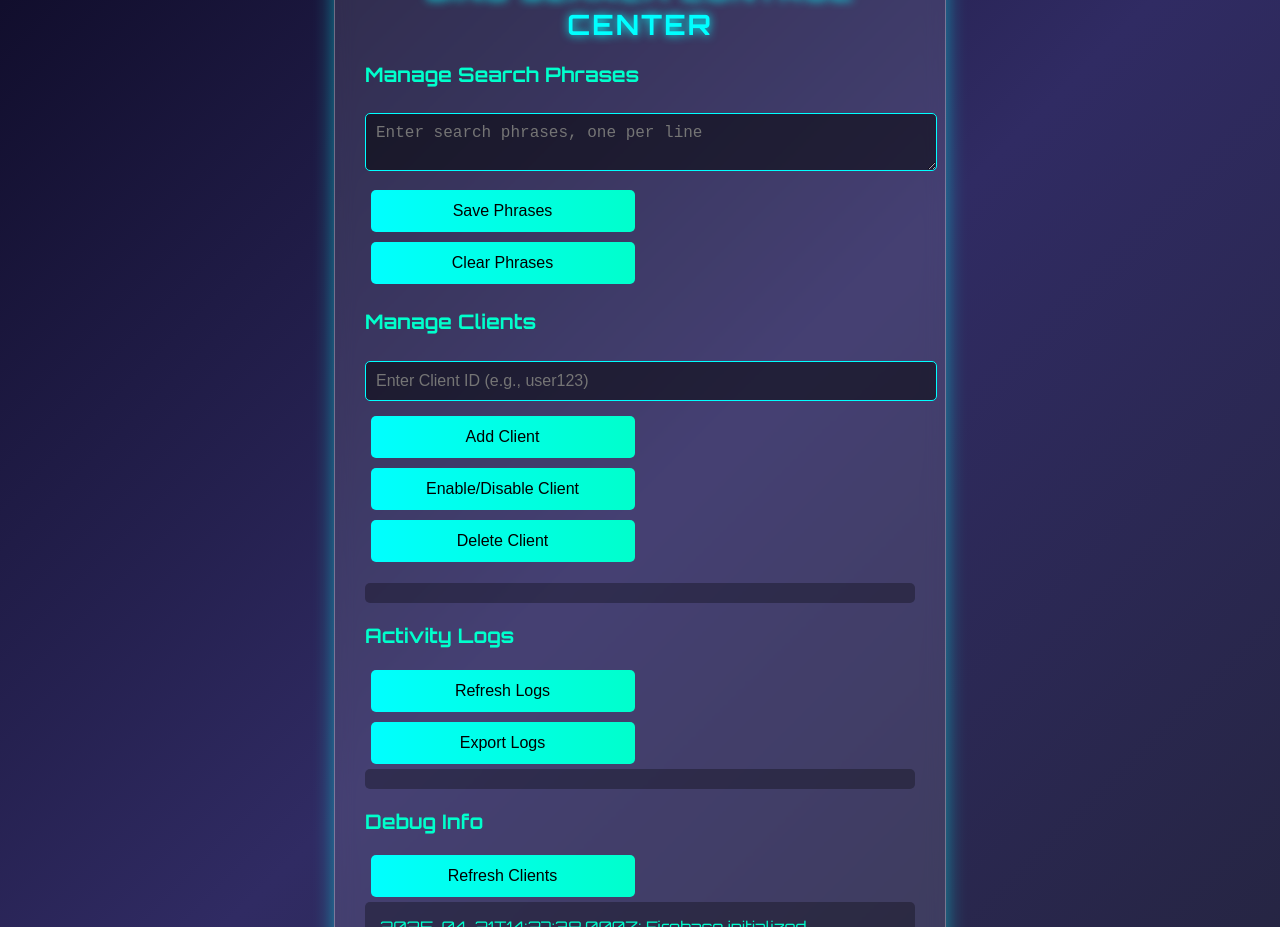
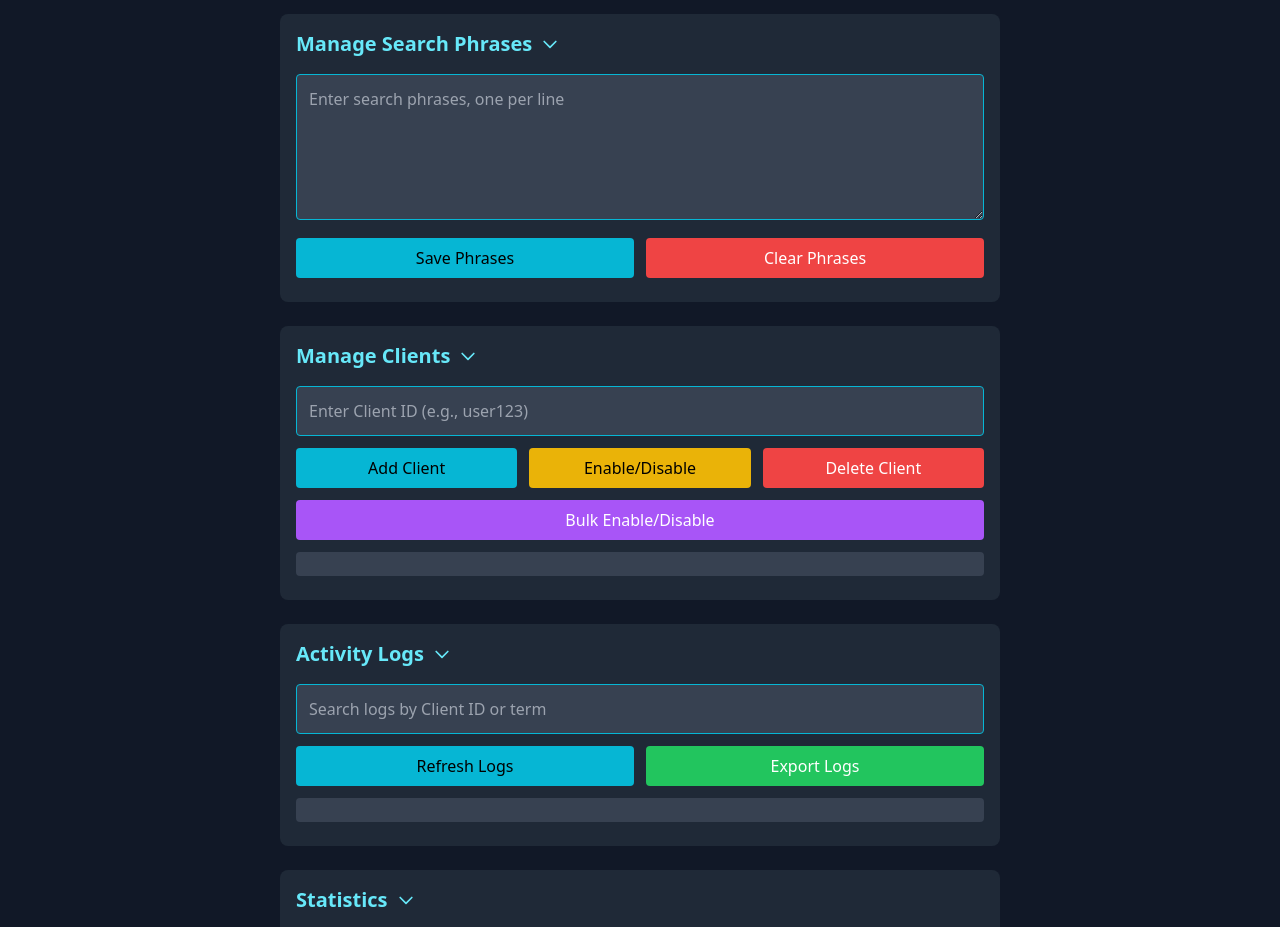
Before and after one commit to Rahul3600/bing-admin-panel0, a plain HTML site: page index.html in a window 1280 px wide. Shown: the part 78-1005 px from the top of the page. Drawn offline with nearby package versions, Linux system fonts and the light colour scheme; no server answers.

Commit message:
Update index.html

```diff
--- a/index.html
+++ b/index.html
@@ -4,38 +4,80 @@
     <meta charset="UTF-8">
     <meta name="viewport" content="width=device-width, initial-scale=1.0">
     <title>Bing Search Admin Panel</title>
-    <link href="https://fonts.googleapis.com/css2?family=Orbitron:wght@400;700&display=swap" rel="stylesheet">
-    <link rel="stylesheet" href="styles.css">
+    <script src="https://cdn.tailwindcss.com"></script>
 </head>
-<body>
-    <div class="container">
-        <h1>Bing Search Control Center</h1>
-        <section>
-            <h2>Manage Search Phrases</h2>
-            <textarea id="searchTerms" placeholder="Enter search phrases, one per line"></textarea>
-            <button onclick="saveSearchTerms()">Save Phrases</button>
-            <button onclick="clearSearchTerms()">Clear Phrases</button>
+<body class="bg-gray-900 text-white font-sans">
+    <div class="container mx-auto p-6 max-w-3xl">
+        <h1 class="text-3xl font-bold text-center text-cyan-400 mb-8">Bing Search Control Center</h1>
+
+        <!-- Search Phrases Section -->
+        <section class="mb-6 bg-gray-800 rounded-lg p-4">
+            <h2 class="text-xl font-semibold text-cyan-300 cursor-pointer flex items-center" onclick="toggleSection('phrases')">
+                <span>Manage Search Phrases</span>
+                <svg id="phrases-icon" class="w-5 h-5 ml-2" fill="none" stroke="currentColor" viewBox="0 0 24 24"><path stroke-linecap="round" stroke-linejoin="round" stroke-width="2" d="M19 9l-7 7-7-7"></path></svg>
+            </h2>
+            <div id="phrases-content" class="mt-4">
+                <textarea id="searchTerms" class="w-full p-3 bg-gray-700 border border-cyan-500 rounded text-white" rows="5" placeholder="Enter search phrases, one per line"></textarea>
+                <div class="mt-3 flex space-x-3">
+                    <button onclick="saveSearchTerms()" class="flex-1 bg-cyan-500 hover:bg-cyan-600 text-black py-2 rounded transition" title="Save phrases to Firebase">Save Phrases</button>
+                    <button onclick="clearSearchTerms()" class="flex-1 bg-red-500 hover:bg-red-600 text-white py-2 rounded transition" title="Clear all phrases">Clear Phrases</button>
+                </div>
+                <p id="searchTermsFeedback" class="mt-2 text-sm"></p>
+            </div>
         </section>
-        <section>
-            <h2>Manage Clients</h2>
-            <input type="text" id="clientId" placeholder="Enter Client ID (e.g., user123)">
-            <button onclick="addClientId()">Add Client</button>
-            <button onclick="toggleClientStatus()">Enable/Disable Client</button>
-            <button onclick="deleteClient()">Delete Client</button>
-            <ul id="clientList"></ul>
+
+        <!-- Clients Section -->
+        <section class="mb-6 bg-gray-800 rounded-lg p-4">
+            <h2 class="text-xl font-semibold text-cyan-300 cursor-pointer flex items-center" onclick="toggleSection('clients')">
+                <span>Manage Clients</span>
+                <svg id="clients-icon" class="w-5 h-5 ml-2" fill="none" stroke="currentColor" viewBox="0 0 24 24"><path stroke-linecap="round" stroke-linejoin="round" stroke-width="2" d="M19 9l-7 7-7-7"></path></svg>
+            </h2>
+            <div id="clients-content" class="mt-4">
+                <input type="text" id="clientId" class="w-full p-3 bg-gray-700 border border-cyan-500 rounded text-white" placeholder="Enter Client ID (e.g., user123)">
+                <div class="mt-3 flex space-x-3">
+                    <button onclick="addClientId()" class="flex-1 bg-cyan-500 hover:bg-cyan-600 text-black py-2 rounded transition" title="Add a new client">Add Client</button>
+                    <button onclick="toggleClientStatus()" class="flex-1 bg-yellow-500 hover:bg-yellow-600 text-black py-2 rounded transition" title="Toggle client status">Enable/Disable</button>
+                    <button onclick="deleteClient()" class="flex-1 bg-red-500 hover:bg-red-600 text-white py-2 rounded transition" title="Delete client">Delete Client</button>
+                </div>
+                <div class="mt-3">
+                    <button onclick="bulkToggleClients()" class="w-full bg-purple-500 hover:bg-purple-600 text-white py-2 rounded transition" title="Toggle selected clients">Bulk Enable/Disable</button>
+                </div>
+                <ul id="clientList" class="mt-3 max-h-40 overflow-y-auto bg-gray-700 p-3 rounded"></ul>
+                <p id="clientFeedback" class="mt-2 text-sm"></p>
+            </div>
         </section>
-        <section>
-            <h2>Activity Logs</h2>
-            <button onclick="refreshLogs()">Refresh Logs</button>
-            <button onclick="exportLogs()">Export Logs</button>
-            <div id="logList"></div>
+
+        <!-- Activity Logs Section -->
+        <section class="mb-6 bg-gray-800 rounded-lg p-4">
+            <h2 class="text-xl font-semibold text-cyan-300 cursor-pointer flex items-center" onclick="toggleSection('logs')">
+                <span>Activity Logs</span>
+                <svg id="logs-icon" class="w-5 h-5 ml-2" fill="none" stroke="currentColor" viewBox="0 0 24 24"><path stroke-linecap="round" stroke-linejoin="round" stroke-width="2" d="M19 9l-7 7-7-7"></path></svg>
+            </h2>
+            <div id="logs-content" class="mt-4">
+                <input type="text" id="logSearch" class="w-full p-3 bg-gray-700 border border-cyan-500 rounded text-white" placeholder="Search logs by Client ID or term">
+                <div class="mt-3 flex space-x-3">
+                    <button onclick="refreshLogs()" class="flex-1 bg-cyan-500 hover:bg-cyan-600 text-black py-2 rounded transition" title="Refresh logs">Refresh Logs</button>
+                    <button onclick="exportLogs()" class="flex-1 bg-green-500 hover:bg-green-600 text-white py-2 rounded transition" title="Export logs as text">Export Logs</button>
+                </div>
+                <div id="logList" class="mt-3 max-h-40 overflow-y-auto bg-gray-700 p-3 rounded"></div>
+                <p id="logFeedback" class="mt-2 text-sm"></p>
+            </div>
         </section>
-        <section>
-            <h2>Debug Info</h2>
-            <button onclick="refreshClients()">Refresh Clients</button>
-            <div id="debugInfo"></div>
+
+        <!-- Statistics Section -->
+        <section class="mb-6 bg-gray-800 rounded-lg p-4">
+            <h2 class="text-xl font-semibold text-cyan-300 cursor-pointer flex items-center" onclick="toggleSection('stats')">
+                <span>Statistics</span>
+                <svg id="stats-icon" class="w-5 h-5 ml-2" fill="none" stroke="currentColor" viewBox="0 0 24 24"><path stroke-linecap="round" stroke-linejoin="round" stroke-width="2" d="M19 9l-7 7-7-7"></path></svg>
+            </h2>
+            <div id="stats-content" class="mt-4">
+                <button onclick="loadStats()" class="w-full bg-cyan-500 hover:bg-cyan-600 text-black py-2 rounded transition" title="Load phrase usage stats">Load Stats</button>
+                <div id="statsList" class="mt-3 bg-gray-700 p-3 rounded"></div>
+                <p id="statsFeedback" class="mt-2 text-sm"></p>
+            </div>
         </section>
     </div>
+
     <script src="https://www.gstatic.com/firebasejs/9.23.0/firebase-app-compat.js"></script>
     <script src="https://www.gstatic.com/firebasejs/9.23.0/firebase-auth-compat.js"></script>
     <script src="https://www.gstatic.com/firebasejs/9.23.0/firebase-database-compat.js"></script>
```
